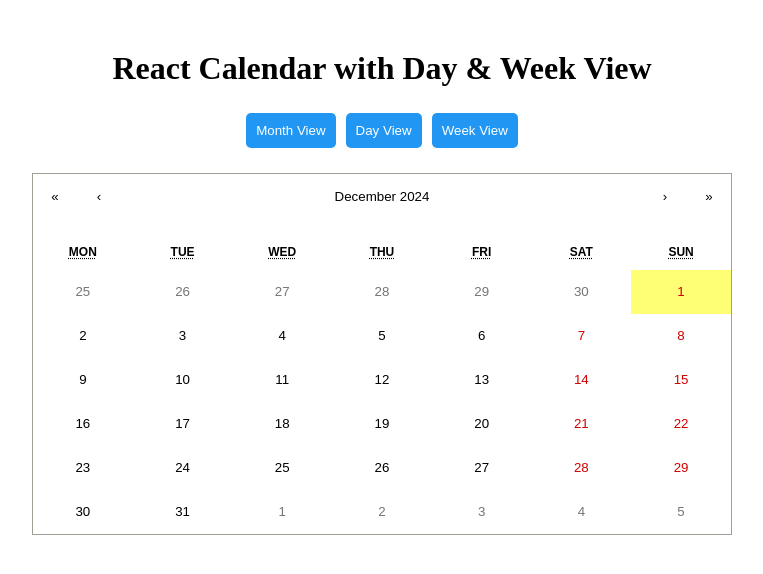
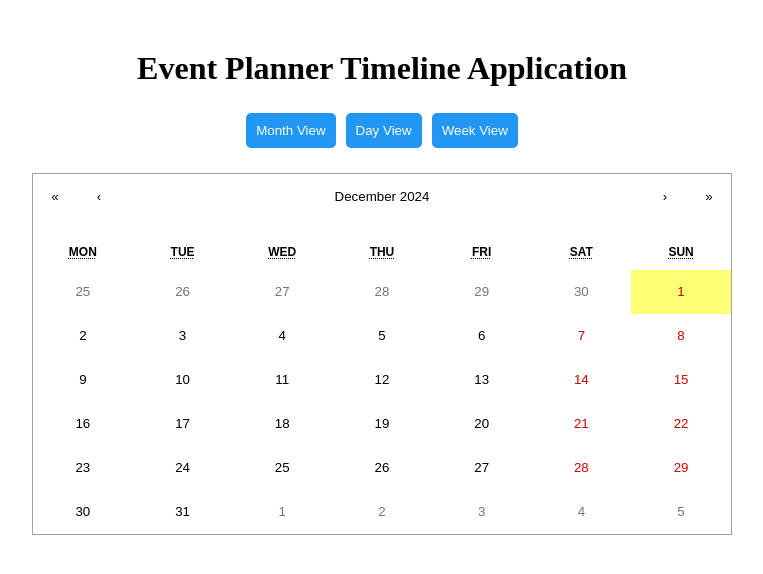
Before and after one commit to chitransh-singhal/event-planner, a React (Create React App) app: page / in a window 1280 px wide. Shown: the top 574 px of the page, without its empty margins (258-1021 px from the left). Built offline with nearby package versions, Linux system fonts and the light colour scheme.

Commit message:
Update MyCalendar.jsx

```diff
--- a/src/components/MyCalendar.jsx
+++ b/src/components/MyCalendar.jsx
@@ -130,7 +130,7 @@
 
   return (
     <div style={{ textAlign: "center", marginTop: "50px" }}>
-      <h1>React Calendar with Day & Week View</h1>
+      <h1>Event Planner Timeline Application</h1>
       <div style={{ marginBottom: "20px" }}>
         <button onClick={() => setViewMode("month")} style={buttonStyles.view}>
           Month View
```
